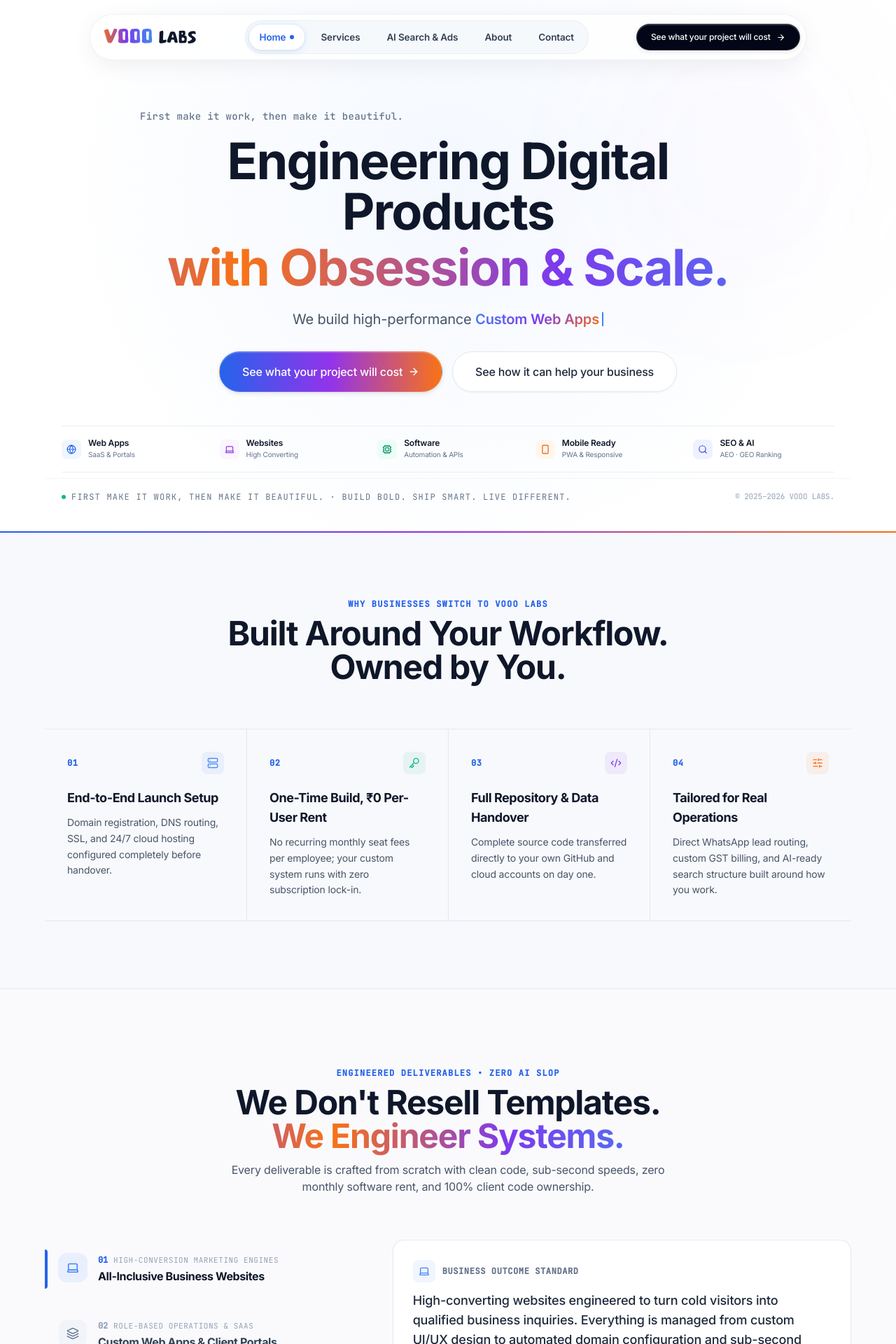
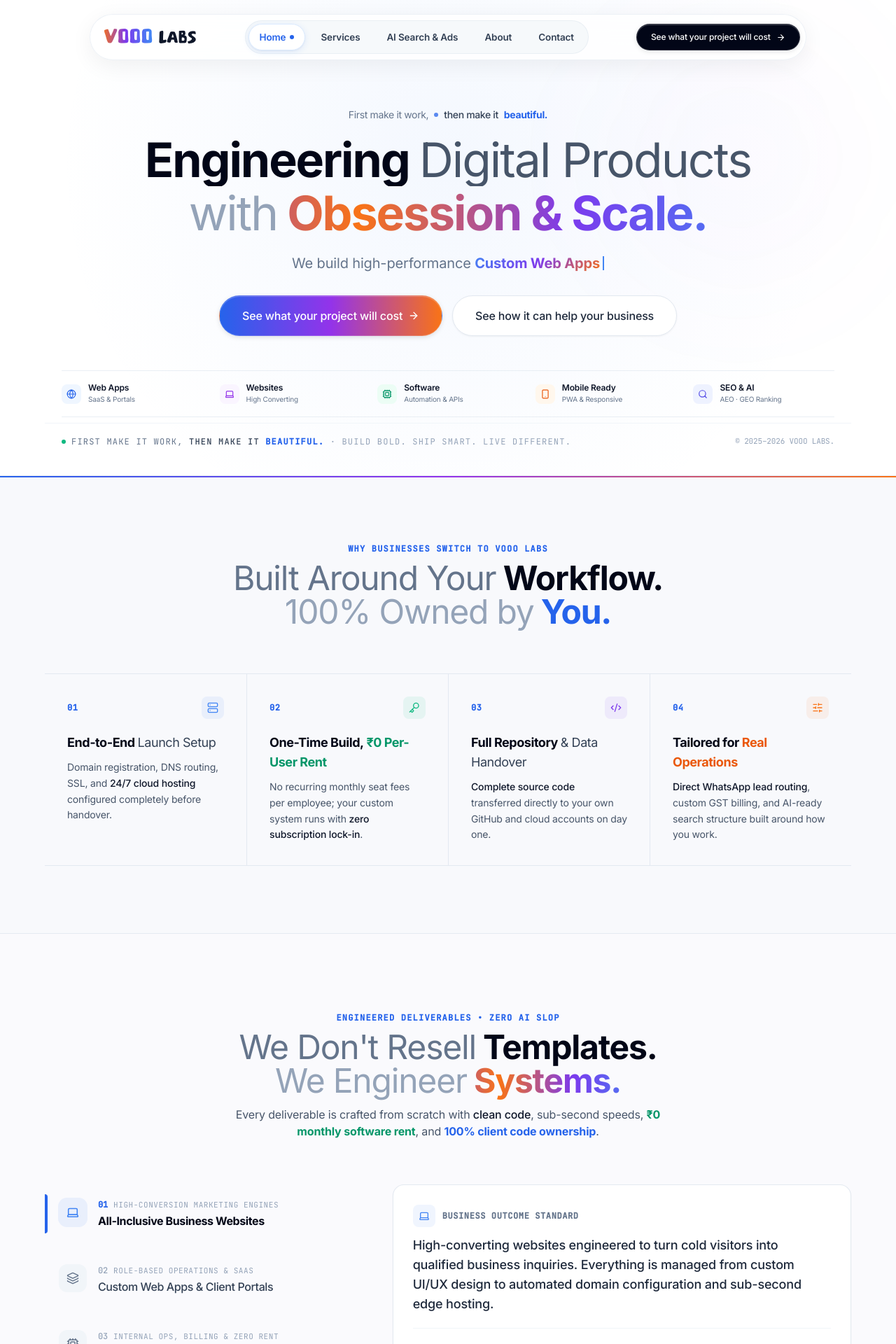
Before and after one commit to vooolabsofficial-sys/vooolabs-website, a React (Vite) app: page / in a window 1280 px wide. Shown: the top 1920 px of the page at 70% size. Built offline with nearby package versions, Linux system fonts and the light colour scheme.

Commit message:
feat(home): calibrate typographic alignment, bold-light contrast, and brand color accents across all home sections

```diff
--- a/src/components/home/Slide1_Hero.tsx
+++ b/src/components/home/Slide1_Hero.tsx
@@ -42,7 +42,7 @@ function CleanTypewriter() {
 
   return (
     <span className="inline-flex items-center">
-      <span className="g-text font-semibold">{displayText}</span>
+      <span className="g-text font-bold">{displayText}</span>
       <span className="typewriter-cursor ml-0.5 bg-blue-600" aria-hidden="true" />
     </span>
   );
@@ -84,20 +84,27 @@ export default function Slide1_Hero() {
       {/* HERO EDITORIAL CONTENT */}
       <div className="relative z-10 flex-1 flex flex-col items-center justify-center text-center px-4 sm:px-6 max-w-5xl mx-auto py-2 w-full">
 
-        {/* LINE 1: PURE EDITORIAL TEXT (ZERO PILL/BADGE, NO MARATHI/HINDI, STARTS FROM LEFT) */}
+        {/* LINE 1: PURE EDITORIAL TEXT (MATCHED INTER FONT, WEIGHT CONTRAST, ZERO PILL) */}
         <motion.div
           initial={{ opacity: 0, y: 8 }}
           animate={{ opacity: 1, y: 0 }}
           transition={{ duration: 0.5, delay: 0.05, ease: EASING }}
-          className="w-full max-w-4xl text-left mb-3 px-1 sm:px-2"
+          className="flex items-center justify-center gap-2 select-none mb-4 text-center"
         >
-          <span className="font-mono text-xs sm:text-sm font-medium text-slate-500 tracking-wide select-none">
-            First make it work, then make it beautiful.
+          <span className="font-sans text-xs sm:text-sm font-normal text-slate-500 tracking-tight">
+            First make it work,
+          </span>
+          <span className="w-1.5 h-1.5 rounded-full bg-blue-600 shrink-0 opacity-75" aria-hidden="true" />
+          <span className="font-sans text-xs sm:text-sm font-medium text-slate-700 tracking-tight">
+            then make it
+          </span>
+          <span className="font-sans text-xs sm:text-sm font-bold text-blue-600 tracking-tight">
+            beautiful.
           </span>
         </motion.div>
 
-        {/* LINES 2 & 3: CENTERED HEADLINE STARTING WITH 'Engineering Digital Products' */}
-        <h1 className="text-4xl sm:text-6xl lg:text-7xl font-bold tracking-tight text-slate-900 leading-[1.12] mb-5 max-w-4xl mx-auto text-center">
+        {/* LINES 2 & 3: HEADLINE WITH BOLD / LIGHT CONTRAST & ACCENT COLOR */}
+        <h1 className="text-4xl sm:text-6xl lg:text-[4.25rem] tracking-[-0.03em] leading-[1.10] mb-5 max-w-4xl mx-auto text-center w-full">
           <span className="block overflow-hidden py-1">
             <motion.span
               className="block"
@@ -105,17 +112,19 @@ export default function Slide1_Hero() {
               animate={{ y: '0%' }}
               transition={{ duration: 0.7, delay: 0.12, ease: EASING }}
             >
-              Engineering Digital Products
+              <span className="font-extrabold text-slate-950">Engineering</span>{' '}
+              <span className="font-normal text-slate-600">Digital Products</span>
             </motion.span>
           </span>
           <span className="block overflow-hidden py-1">
             <motion.span
-              className="block shimmer-text"
+              className="block"
               initial={{ y: '100%' }}
               animate={{ y: '0%' }}
               transition={{ duration: 0.7, delay: 0.22, ease: EASING }}
             >
-              with Obsession & Scale.
+              <span className="font-light text-slate-400">with</span>{' '}
+              <span className="font-extrabold g-text shimmer-text">Obsession & Scale.</span>
             </motion.span>
           </span>
         </h1>
@@ -127,7 +136,7 @@ export default function Slide1_Hero() {
           transition={{ duration: 0.6, delay: 0.32, ease: EASING }}
         >
           <p className="font-normal text-base sm:text-lg md:text-xl text-slate-600 max-w-xl mx-auto leading-relaxed mb-8">
-            We build high-performance <CleanTypewriter />
+            <span className="font-light text-slate-500">We build high-performance</span> <CleanTypewriter />
           </p>
         </motion.div>
 
@@ -251,8 +260,13 @@ export default function Slide1_Hero() {
           transition={{ duration: 0.5, delay: 0.55 }}
           className="font-mono text-[11px] sm:text-xs text-slate-500 uppercase tracking-widest leading-relaxed flex items-center gap-2 text-center sm:text-left"
         >
-          <span className="w-1.5 h-1.5 rounded-full bg-emerald-500 animate-pulse" />
-          <span>First make it work, then make it beautiful. · BUILD BOLD. SHIP SMART. LIVE DIFFERENT.</span>
+          <span className="w-1.5 h-1.5 rounded-full bg-emerald-500 animate-pulse shrink-0" />
+          <span>
+            <span className="text-slate-500 font-normal">First make it work, </span>
+            <span className="text-slate-700 font-medium">then make it </span>
+            <span className="text-blue-600 font-bold">beautiful. </span>
+            <span className="text-slate-400 font-normal">· BUILD BOLD. SHIP SMART. LIVE DIFFERENT.</span>
+          </span>
         </motion.div>
         <motion.div
           initial={{ opacity: 0 }}
--- a/src/components/home/Slide2_ValueStrip.tsx
+++ b/src/components/home/Slide2_ValueStrip.tsx
@@ -4,33 +4,60 @@ import { Server, Key, Code2, SlidersHorizontal } from 'lucide-react';
 
 const EASING = [0.22, 1, 0.36, 1] as const;
 
-const DIFFERENTIATORS = [
+interface DifferentiatorItem {
+  index: string;
+  icon: React.ElementType;
+  titleBold: string;
+  titleNormal?: string;
+  titleAccent?: string;
+  accentColorClass?: string;
+  descriptionPrefix: string;
+  descriptionHighlight: string;
+  descriptionSuffix: string;
+  accent: string;
+}
+
+const DIFFERENTIATORS: DifferentiatorItem[] = [
   {
     index: '01',
     icon: Server,
-    title: 'End-to-End Launch Setup',
-    description: 'Domain registration, DNS routing, SSL, and 24/7 cloud hosting configured completely before handover.',
+    titleBold: 'End-to-End',
+    titleNormal: 'Launch Setup',
+    descriptionPrefix: 'Domain registration, DNS routing, SSL, and ',
+    descriptionHighlight: '24/7 cloud hosting',
+    descriptionSuffix: ' configured completely before handover.',
     accent: '#4285F4',
   },
   {
     index: '02',
     icon: Key,
-    title: 'One-Time Build, ₹0 Per-User Rent',
-    description: 'No recurring monthly seat fees per employee; your custom system runs with zero subscription lock-in.',
+    titleBold: 'One-Time Build,',
+    titleAccent: '₹0 Per-User Rent',
+    accentColorClass: 'text-emerald-600',
+    descriptionPrefix: 'No recurring monthly seat fees per employee; your custom system runs with ',
+    descriptionHighlight: 'zero subscription lock-in',
+    descriptionSuffix: '.',
     accent: '#10B981',
   },
   {
     index: '03',
     icon: Code2,
-    title: 'Full Repository & Data Handover',
-    description: 'Complete source code transferred directly to your own GitHub and cloud accounts on day one.',
+    titleBold: 'Full Repository',
+    titleNormal: '& Data Handover',
+    descriptionPrefix: '',
+    descriptionHighlight: 'Complete source code',
+    descriptionSuffix: ' transferred directly to your own GitHub and cloud accounts on day one.',
     accent: '#7C3AED',
   },
   {
     index: '04',
     icon: SlidersHorizontal,
-    title: 'Tailored for Real Operations',
-    description: 'Direct WhatsApp lead routing, custom GST billing, and AI-ready search structure built around how you work.',
+    titleBold: 'Tailored for',
+    titleAccent: 'Real Operations',
+    accentColorClass: 'text-orange-600',
+    descriptionPrefix: '',
+    descriptionHighlight: 'Direct WhatsApp lead routing',
+    descriptionSuffix: ', custom GST billing, and AI-ready search structure built around how you work.',
     accent: '#F97316',
   },
 ];
@@ -75,7 +102,7 @@ export default function Slide2_ValueStrip() {
       />
 
       <div className="max-w-6xl mx-auto">
-        {/* HEADER */}
+        {/* HEADER WITH DELIBERATE BOLD / LIGHT CONTRAST */}
         <motion.div
           initial={{ opacity: 0, y: 16 }}
           whileInView={{ opacity: 1, y: 0 }}
@@ -83,11 +110,15 @@ export default function Slide2_ValueStrip() {
           transition={{ duration: 0.6, ease: EASING }}
           className="text-left sm:text-center mb-14 sm:mb-16"
         >
-          <span className="font-mono text-xs font-semibold text-blue-600 uppercase tracking-widest block mb-2.5">
+          <span className="font-mono text-xs font-bold text-blue-600 uppercase tracking-widest block mb-2.5">
             WHY BUSINESSES SWITCH TO VOOO LABS
           </span>
-          <h2 className="text-3xl sm:text-4xl lg:text-5xl font-bold tracking-tight text-slate-900 leading-tight">
-            Built Around Your Workflow. <br className="hidden sm:inline" /> Owned by You.
+          <h2 className="text-3xl sm:text-4xl lg:text-5xl tracking-tight leading-tight">
+            <span className="font-light text-slate-500">Built Around Your</span>{' '}
+            <span className="font-extrabold text-slate-950">Workflow.</span>{' '}
+            <br className="hidden sm:inline" />
+            <span className="font-light text-slate-400">100% Owned by</span>{' '}
+            <span className="font-extrabold text-blue-600">You.</span>
           </h2>
         </motion.div>
 
@@ -120,14 +151,22 @@ export default function Slide2_ValueStrip() {
                   </div>
                 </div>
 
-                {/* TITLE */}
-                <h3 className="text-base sm:text-lg font-bold text-slate-900 mb-2.5 leading-snug tracking-tight">
-                  {item.title}
+                {/* TITLE WITH DELIBERATE BOLD / NORMAL / COLOR ACCENT */}
+                <h3 className="text-base sm:text-lg mb-2.5 leading-snug tracking-tight">
+                  <span className="font-extrabold text-slate-950">{item.titleBold}</span>{' '}
+                  {item.titleNormal && (
+                    <span className="font-normal text-slate-700">{item.titleNormal}</span>
+                  )}
+                  {item.titleAccent && (
+                    <span className={`font-extrabold ${item.accentColorClass || 'text-blue-600'}`}>{item.titleAccent}</span>
+                  )}
                 </h3>
 
-                {/* DESCRIPTION */}
+                {/* DESCRIPTION WITH SUBTLE EMPHASIS */}
                 <p className="text-sm text-slate-600 leading-relaxed font-normal">
-                  {item.description}
+                  {item.descriptionPrefix}
+                  <span className="font-medium text-slate-900">{item.descriptionHighlight}</span>
+                  {item.descriptionSuffix}
                 </p>
               </motion.div>
             );
--- a/src/components/home/Slide3_SolutionExplorer.tsx
+++ b/src/components/home/Slide3_SolutionExplorer.tsx
@@ -165,7 +165,7 @@ export default function Slide3_SolutionExplorer() {
     >
       <div className="max-w-6xl mx-auto">
 
-        {/* SECTION HEADER */}
+        {/* SECTION HEADER WITH DELIBERATE BOLD / LIGHT CONTRAST */}
         <motion.div
           initial={{ opacity: 0, y: 16 }}
           whileInView={{ opacity: 1, y: 0 }}
@@ -173,15 +173,17 @@ export default function Slide3_SolutionExplorer() {
           transition={{ duration: 0.6, ease: EASING }}
           className="text-left sm:text-center mb-14 sm:mb-16"
         >
-          <span className="font-mono text-xs font-semibold text-blue-600 uppercase tracking-widest block mb-2.5">
+          <span className="font-mono text-xs font-bold text-blue-600 uppercase tracking-widest block mb-2.5">
             ENGINEERED DELIVERABLES • ZERO AI SLOP
           </span>
-          <h2 className="text-3xl sm:text-4xl lg:text-5xl font-bold tracking-tight text-slate-900 leading-tight">
-            We Don't Resell Templates. <br />
-            <span className="shimmer-text">We Engineer Systems.</span>
+          <h2 className="text-3xl sm:text-4xl lg:text-5xl tracking-tight leading-tight">
+            <span className="font-light text-slate-500">We Don't Resell</span>{' '}
+            <span className="font-extrabold text-slate-950">Templates.</span> <br />
+            <span className="font-light text-slate-400">We Engineer</span>{' '}
+            <span className="font-extrabold g-text shimmer-text">Systems.</span>
           </h2>
           <p className="text-sm sm:text-base text-slate-600 max-w-2xl mx-auto mt-3 font-normal leading-relaxed">
-            Every deliverable is crafted from scratch with clean code, sub-second speeds, zero monthly software rent, and 100% client code ownership.
+            Every deliverable is crafted from scratch with <span className="font-medium text-slate-900">clean code</span>, sub-second speeds, <span className="font-bold text-emerald-600">₹0 monthly software rent</span>, and <span className="font-bold text-blue-600">100% client code ownership</span>.
           </p>
         </motion.div>
 
@@ -236,15 +238,15 @@ export default function Slide3_SolutionExplorer() {
                   {/* CHAPTER TITLES */}
                   <div className="flex-1 min-w-0">
                     <div className="flex items-center gap-2 mb-0.5">
-                      <span className={`font-mono text-xs font-bold ${isActive ? 'text-blue-600' : 'text-slate-400'}`}>
+                      <span className={`font-mono text-xs ${isActive ? 'font-bold text-blue-600' : 'font-medium text-slate-400'}`}>
                         {chapter.index}
                       </span>
                       <span className="text-[11px] font-mono text-slate-400 uppercase tracking-wider truncate">
                         {chapter.subtitle}
                       </span>
                     </div>
-                    <h3 className={`text-sm sm:text-base font-bold tracking-tight leading-snug truncate ${
-                      isActive ? 'text-slate-900' : 'text-slate-700'
+                    <h3 className={`text-sm sm:text-base tracking-tight leading-snug truncate ${
+                      isActive ? 'font-extrabold text-slate-950' : 'font-medium text-slate-700'
                     }`}>
                       {chapter.title}
                     </h3>
@@ -342,7 +344,7 @@ export default function Slide3_SolutionExplorer() {
                               </motion.span>
                             )}
                           </div>
-                          <span className="truncate">{item}</span>
+                          <span className={`truncate ${isChecked ? 'font-semibold text-slate-950' : 'font-normal text-slate-700'}`}>{item}</span>
                         </button>
                       );
                     })}
--- a/src/components/home/Slide4_ClosingCTA.tsx
+++ b/src/components/home/Slide4_ClosingCTA.tsx
@@ -24,27 +24,37 @@ export default function Slide4_ClosingCTA() {
 
       <div className="relative z-10 max-w-4xl mx-auto text-center flex flex-col items-center">
 
-        {/* STUDIO PHILOSOPHY (PURE TEXT, ZERO AI PILL) */}
+        {/* STUDIO PHILOSOPHY (MATCHED INTER FONT, WEIGHT CONTRAST, ZERO PILL) */}
         <motion.div
           initial={{ opacity: 0, y: 12 }}
           whileInView={{ opacity: 1, y: 0 }}
           viewport={{ once: true }}
           transition={{ duration: 0.5, delay: 0.05, ease: EASING }}
-          className="mb-4 text-xs sm:text-sm font-mono tracking-wider uppercase text-slate-400 font-medium"
+          className="flex items-center justify-center gap-2 select-none mb-4 text-center"
         >
-          <span>First make it work, then make it beautiful.</span>
+          <span className="font-sans text-xs sm:text-sm font-normal text-slate-400 tracking-tight">
+            First make it work,
+          </span>
+          <span className="w-1.5 h-1.5 rounded-full bg-blue-400 shrink-0 opacity-75" aria-hidden="true" />
+          <span className="font-sans text-xs sm:text-sm font-medium text-slate-200 tracking-tight">
+            then make it
+          </span>
+          <span className="font-sans text-xs sm:text-sm font-bold text-blue-400 tracking-tight">
+            beautiful.
+          </span>
         </motion.div>
 
-        {/* HEADLINE: UNDER 8 WORDS */}
+        {/* HEADLINE: UNDER 8 WORDS WITH DELIBERATE BOLD / LIGHT CONTRAST */}
         <motion.h2
           initial={{ opacity: 0, y: 16 }}
           whileInView={{ opacity: 1, y: 0 }}
           viewport={{ once: true }}
           transition={{ duration: 0.6, delay: 0.12, ease: EASING }}
-          className="text-3xl sm:text-5xl lg:text-6xl font-bold tracking-tight text-white leading-[1.15] mb-4"
+          className="text-3xl sm:text-5xl lg:text-6xl tracking-tight leading-[1.15] mb-4"
         >
-          Build Bold. Ship Smart. <br />
-          <span className="shimmer-text">Live Different.</span>
+          <span className="font-extrabold text-white">Build Bold.</span>{' '}
+          <span className="font-light text-slate-400">Ship Smart.</span> <br />
+          <span className="font-extrabold g-text shimmer-text">Live Different.</span>
         </motion.h2>
 
         {/* SUBHEADLINE */}
@@ -55,7 +65,7 @@ export default function Slide4_ClosingCTA() {
           transition={{ duration: 0.6, delay: 0.20, ease: EASING }}
           className="text-base sm:text-lg text-slate-300 max-w-xl mx-auto mb-10 font-normal leading-relaxed"
         >
-          Direct engineer access, fixed timelines, and full source code ownership from day one.
+          <span className="font-medium text-white">Direct engineer access</span>, fixed timelines, and <span className="font-bold text-blue-400">100% source code ownership</span> from day one.
         </motion.p>
 
         {/* BUTTON CTAS WITH LIQUID MAGNETIC PHYSICS */}
@@ -99,14 +109,14 @@ export default function Slide4_ClosingCTA() {
         >
           <span className="flex items-center gap-2">
             <ShieldCheck size={15} className="text-emerald-400" />
-            <span>100% Source Code Ownership</span>
+            <span><strong className="font-bold text-emerald-400">100%</strong> Source Code Ownership</span>
           </span>
           <span className="flex items-center gap-2">
             <Server size={15} className="text-blue-400" />
-            <span>All-Inclusive Domain & Hosting</span>
+            <span><strong className="font-bold text-blue-400">All-Inclusive</strong> Domain & Hosting</span>
           </span>
           <span className="flex items-center gap-2">
-            <span className="text-orange-400 font-bold">₹0</span>
+            <strong className="text-orange-400 font-bold">₹0</strong>
             <span>Zero Monthly Software Rent</span>
           </span>
         </motion.div>
```
